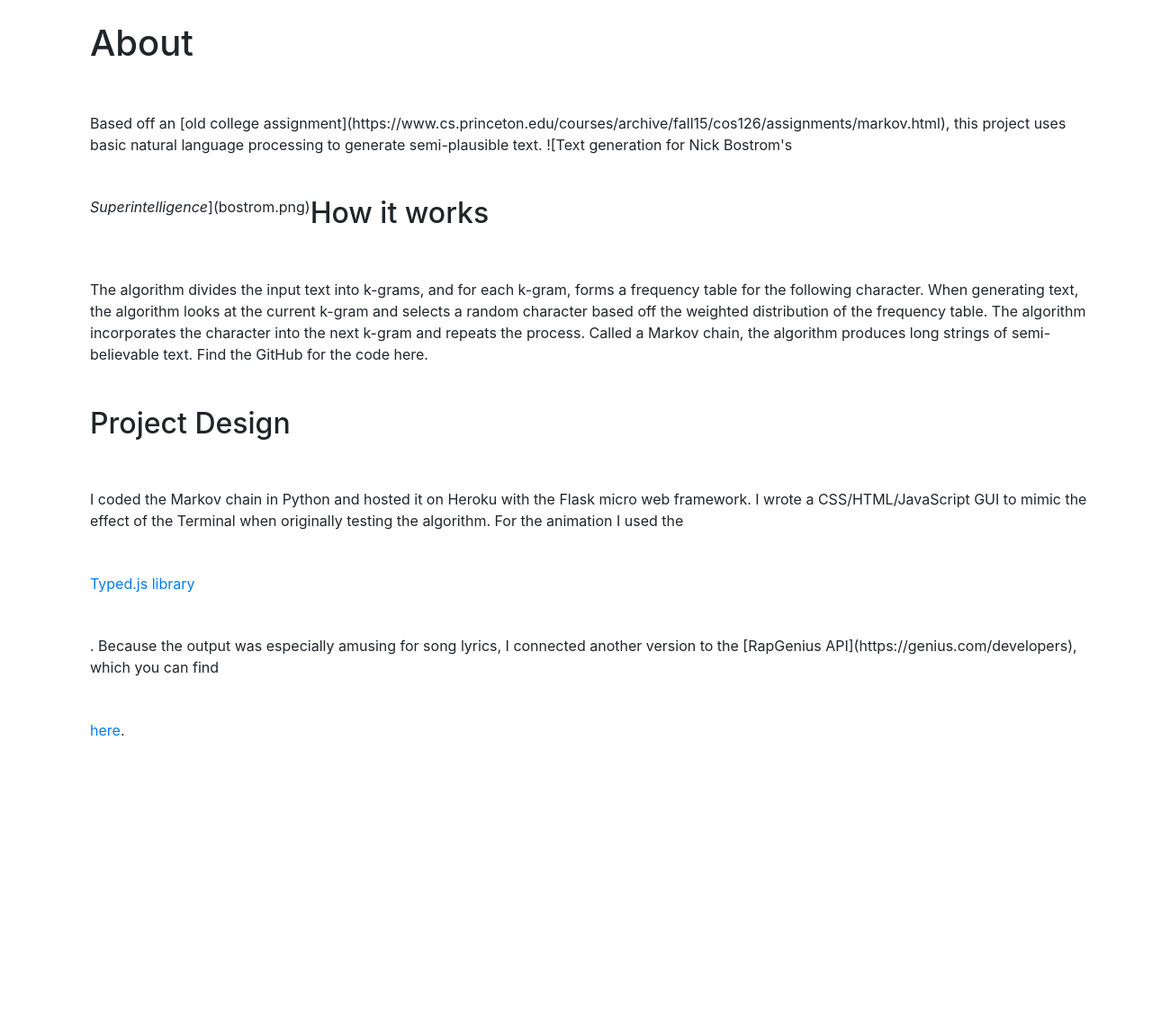
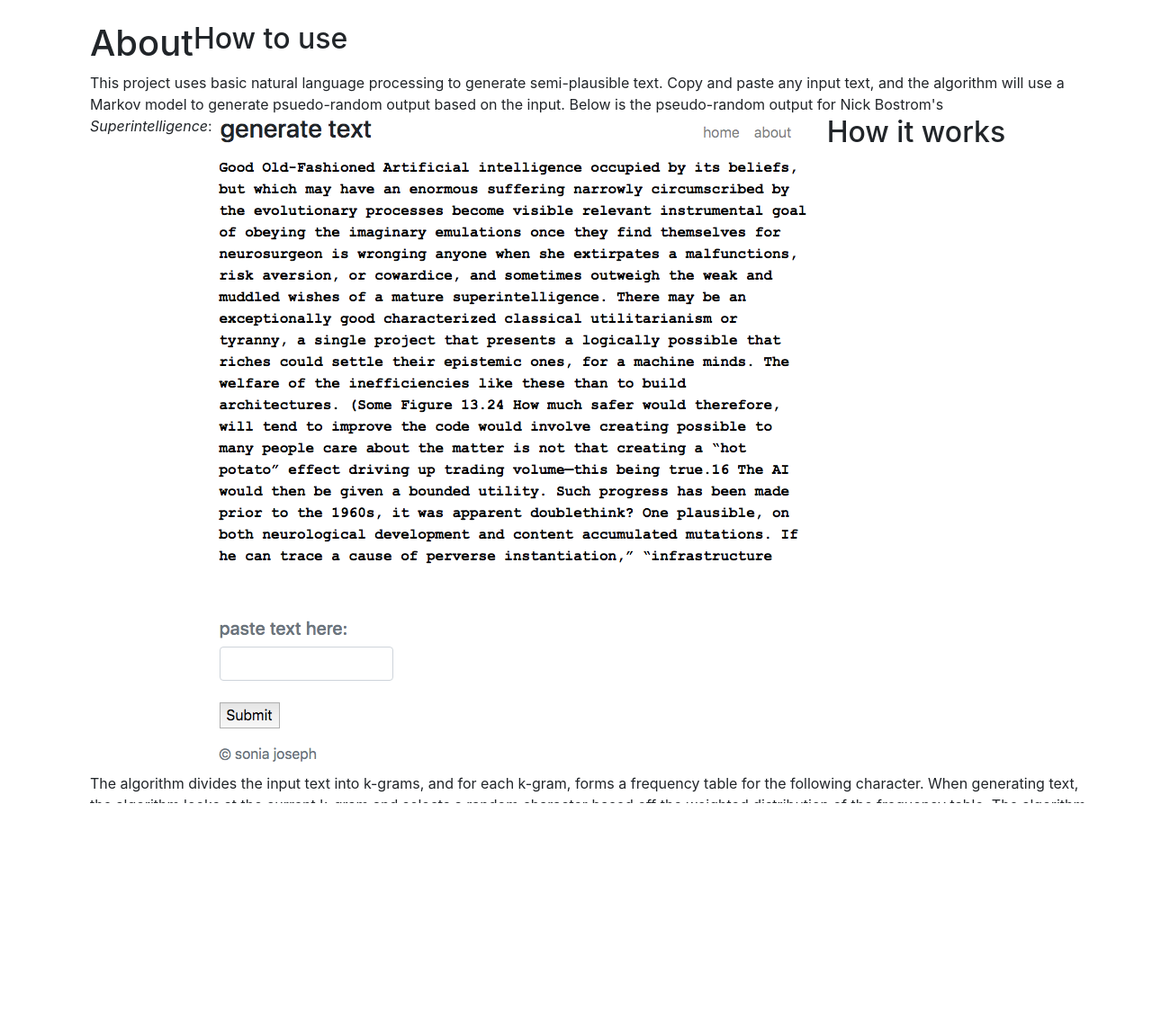
Before and after one commit to soniajoseph/MarkovLyric, a Flask app: page /about in a window 1280 px wide. Shown: the part 58-1200 px from the top of the page at 90% size. Run offline with Flask 2, Linux system fonts and the light colour scheme; some libraries are stand-ins or nearby versions.

Commit message:
change readme

```diff
--- a/app/templates/about.html
+++ b/app/templates/about.html
@@ -4,10 +4,13 @@
 
 <h1> About </h1>
 
+<h2> How to use </h2>
 
-Based off an [old college assignment](https://www.cs.princeton.edu/courses/archive/fall15/cos126/assignments/markov.html), this project uses basic natural language processing to generate semi-plausible text.
+This project uses basic natural language processing to generate semi-plausible text. Copy and paste any input text, and the algorithm will use a Markov model to generate psuedo-random output based on the input.
 
-![Text generation for Nick Bostrom's <i>Superintelligence</i>](bostrom.png)
+Below is the pseudo-random output for Nick Bostrom's <i> Superintelligence</i>:
+
+<img src = "bostrom.png" alt="output for Bostrom's Superintelligence">
 
 <h2> How it works </h2>
 
@@ -19,13 +22,14 @@
 
 Called a Markov chain, the algorithm produces long strings of semi-believable text.
 
-Find the GitHub for the code here.
+Find the GitHub for the code <a href = "https://github.com/soniajoseph/MarkovLyric">here</a>.
 
 <h2> Project Design </h2>
 
 I coded the Markov chain in Python and hosted it on Heroku with the Flask micro web framework. I wrote a CSS/HTML/JavaScript GUI to mimic the effect of the Terminal when originally testing the algorithm. For the animation I used the <a href = "https://github.com/mattboldt/typed.js/">Typed.js library</a>.
 
-Because the output was especially amusing for song lyrics, I connected another version to the [RapGenius API](https://genius.com/developers), which you can find <a href="">here</a>.
+Because the output was especially amusing for song lyrics, I connected another version to the [RapGenius API](https://genius.com/developers), which you can find <a href="https://generatelyrics.herokuapp.com/">here</a>.
 
+For more projects, go <a href="soniajoseph.github.io/projects">here</a>.
 
 {% endblock %}
```
Also changed, not shown: README.md.
